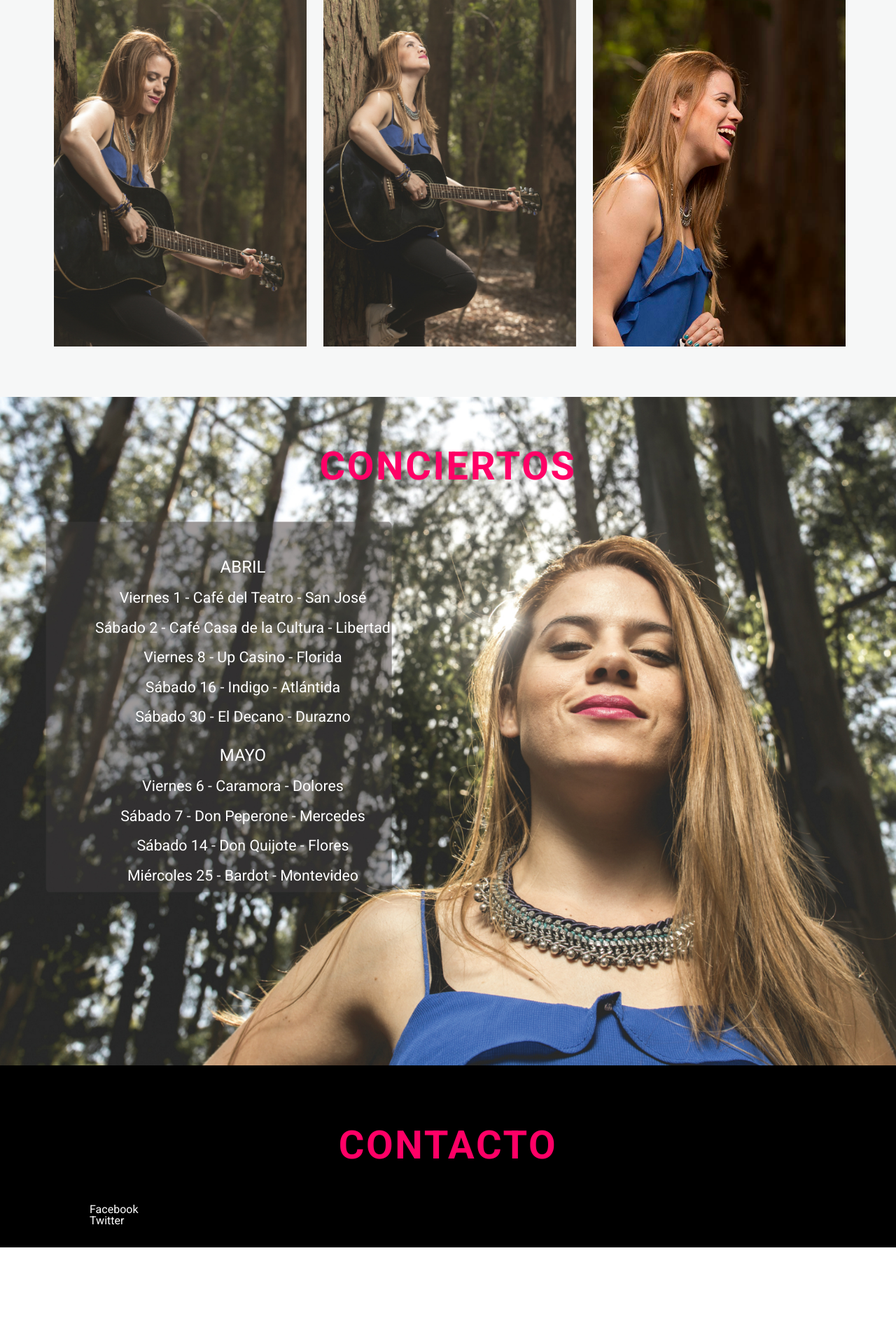
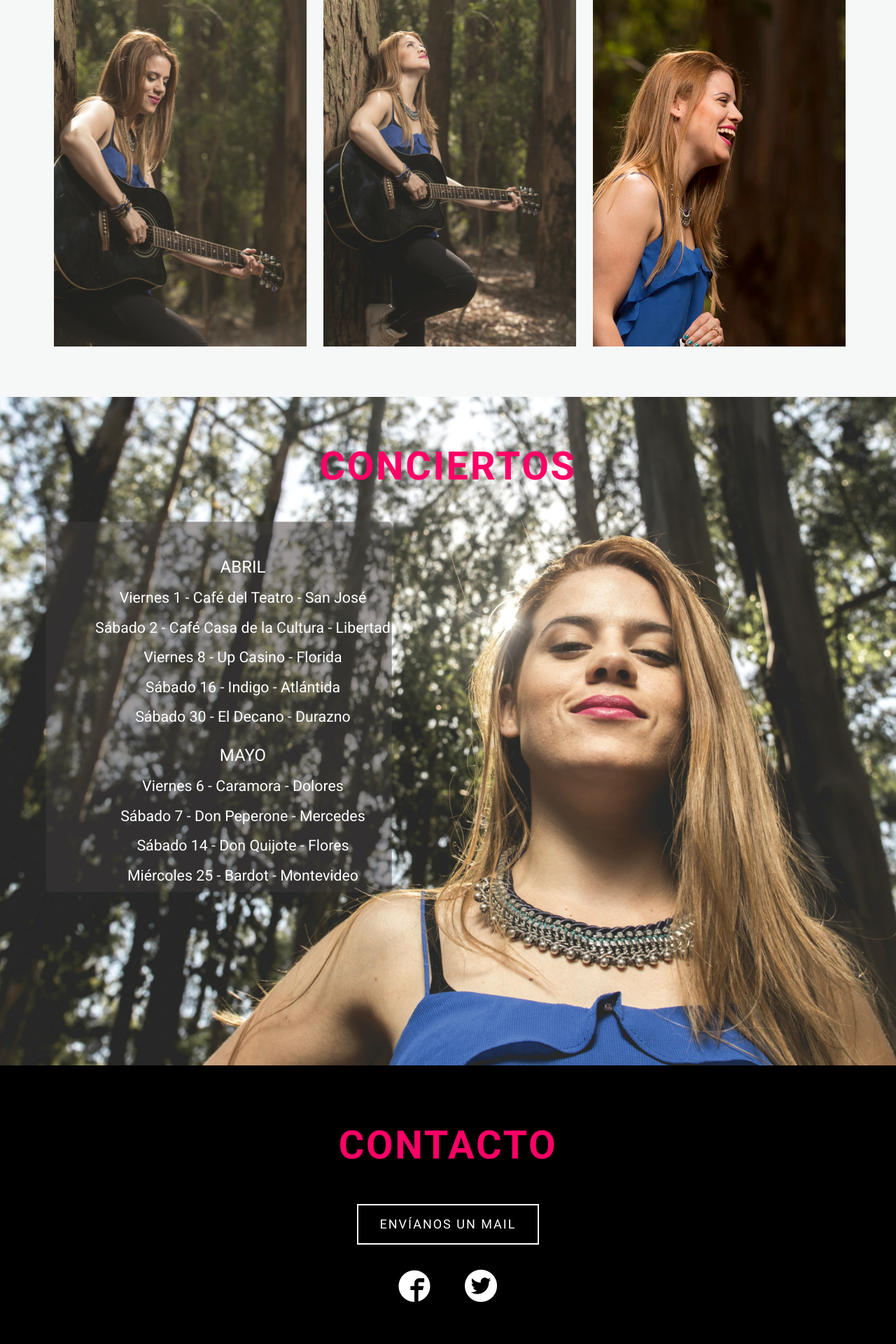
Before and after one commit to antonellaclavero/nanda-site, a Jekyll site: the page built from index.html, in a window 1280 px wide. Shown: the part 3027-4947 px from the top of the page at 70% size. Built offline with Jekyll 4.4.1, drawn with Linux system fonts in a browser that asks for light colours; before the commit the page ends 4809 px from its top, so only the background shows below that.

Commit message:
Add social icons and styles for footer

```diff
--- a/_includes/footer.html
+++ b/_includes/footer.html
@@ -1,12 +1,13 @@
 <footer>
     <h1>Contacto</h1>
+    <a href="mailto:nandaproduccion@gmail.com" class="btn">Envíanos un mail</a>
     <ul>
         <li>
-            <a href="https://www.facebook.com/nandasolounavez/?fref=ts" target="_blank"></a>
+            <a class="icon-facebook3" href="https://www.facebook.com/nandasolounavez/?fref=ts" target="_blank"></a>
             <span>Facebook</span>
         </li>
         <li>
-            <a href="https://twitter.com/nanda_musica" target="_blank"></a>
+            <a class="icon-twitter3" href="https://twitter.com/nanda_musica" target="_blank"></a>
             <span>Twitter</span>
         </li>
     </ul>
--- a/_includes/head.html
+++ b/_includes/head.html
@@ -7,6 +7,7 @@
   <meta name="description" content="{% if page.excerpt %}{{ page.excerpt | strip_html | strip_newlines | truncate: 160 }}{% else %}{{ site.description }}{% endif %}">
 
   <link rel="stylesheet" href="{{ "/css/main.css" | prepend: site.baseurl }}">
+  <link rel="stylesheet" href="{{ "/css/icomoon.css" | prepend: site.baseurl }}">
   <link href='https://fonts.googleapis.com/css?family=Roboto:400,300,700' rel='stylesheet' type='text/css'>
   <link rel="canonical" href="{{ page.url | replace:'index.html','' | prepend: site.baseurl | prepend: site.url }}">
   <link rel="alternate" type="application/rss+xml" title="{{ site.title }}" href="{{ "/feed.xml" | prepend: site.baseurl | prepend: site.url }}">
--- /dev/null
+++ b/css/icomoon.css
@@ -0,0 +1,31 @@
+@font-face {
+    font-family: 'icomoon';
+    src:    url('/fonts/icomoon.eot?nba2td');
+    src:    url('/fonts/icomoon.eot?nba2td#iefix') format('embedded-opentype'),
+        url('/fonts/icomoon.ttf?nba2td') format('truetype'),
+        url('/fonts/icomoon.woff?nba2td') format('woff'),
+        url('/fonts/icomoon.svg?nba2td#icomoon') format('svg');
+    font-weight: normal;
+    font-style: normal;
+}
+
+[class^="icon-"], [class*=" icon-"] {
+    font-family: 'icomoon';
+    speak: none;
+    font-style: normal;
+    font-weight: normal;
+    font-variant: normal;
+    text-transform: none;
+    line-height: 1;
+
+    /* Better Font Rendering =========== */
+    -webkit-font-smoothing: antialiased;
+    -moz-osx-font-smoothing: grayscale;
+}
+
+.icon-facebook3:before {
+    content: "\e902";
+}
+.icon-twitter3:before {
+    content: "\e903";
+}
--- a/css/main.css
+++ b/css/main.css
@@ -25,7 +25,9 @@ h1 {
 a:hover {
     color: #FF0066;
 }
-
+span {
+    display: none;
+}
 /*nav*/
 
 header nav {
@@ -166,7 +168,42 @@ section.concerts p {
 /*footer*/
 
 footer  {
-    padding: 30px 10%;
+    padding: 30px 10% 60px;
     background-color: #000;
     color: #fff;
+    text-align: center;
 }
+footer a {
+    color: #fff;
+}
+a.btn {
+    border: solid 2px #fff;
+    padding: 1em 3%;
+    text-transform: uppercase;
+    font-size: 18px;
+    line-height: 18px;
+    letter-spacing: 2px;
+    margin-bottom: 2em;
+    display: inline-block;
+    text-align: center;
+}
+a.btn:hover {
+    border: solid 2px #FF0066;
+}
+footer li {
+    display: inline-block;
+}
+footer li a {
+    font-size: 45px;
+    line-height: 47px;
+    margin: 0 0.5em;
+}
+a.icon-twitter3 {
+    font-size: 46px;
+}
+a.icon-facebook3:hover {
+    color: #3b5998;
+}
+a.icon-twitter3:hover {
+    color: #55acee;
+}
```
Also changed, not shown: fonts/icomoon.ttf (added), fonts/icomoon.woff (added), 3 other files.
